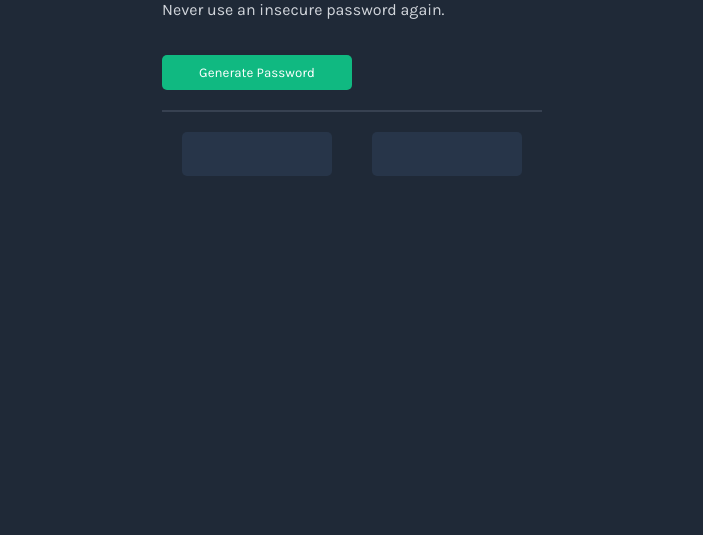
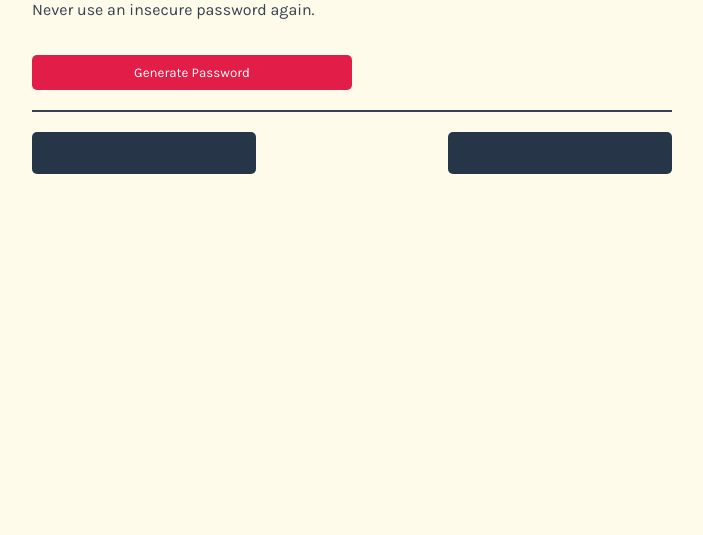
Before and after one commit to ATM-Codes/Password-Generator, a website built with Vite: page index.html in a window 1280 px wide. Shown: the part 265-800 px from the top of the page, without its empty margins (288-991 px from the left). Built offline with nearby package versions, Linux system fonts and the light colour scheme.

Commit message:
feat: Styling changes

```diff
--- a/index.css
+++ b/index.css
@@ -4,19 +4,19 @@ body {
     flex-direction: column;
     align-items: center;
     justify-content: center;
-    background-color: #1F2937;
+    background-color: #FFFBEB;
 }
 
 h1{
     font-family: "Karla", sans-serif;
-    color: #ffffff;
+    color: #111827;
     padding-bottom: 0;
     margin-bottom: 0;
 }
 
 p{
     font-family: "Karla", sans-serif;
-    color:#D1D5DB;
+    color:#374151;
 }
 
 #main-text{
@@ -29,43 +29,47 @@ p{
 }
 
 #container{
-    width: fit-content;
+    width: 50%;
+    padding: 0%;
+
 }
 
 .p-fields{
-    display: flex;
-    justify-content: center;
+    display:flex;
+    justify-content:space-between;
+    padding: 0;
+    margin: 0;
 }
 
 button{
     color:#ffffff;
-    background-color: #10B981;
+    background-color: #E11D48;
     font-family: "Karla", sans-serif;
     padding: 10px 20px;
     border-radius: 5px;
     border: none;
     align-items: start;
-    margin: 20px 120px 20px 0px;
+    margin: 20px 0px 20px 0px;
     width: 50%;
 
 }
 .password{
     background-color: #273549;
     font-family: "Karla", sans-serif;
-    padding: 1px 2px;
+    padding: 0px;
     border-radius: 5px;
     border: none;
     align-items: start;
-    margin: 20px 20px;
-    width: 150px;
+    width: 14rem;
 }
 
 .pbtn_text{
-   color:#55F991;
+   color:#F43F5E;
+   font-weight: 400;
 }
 
 hr{
     display: flex;
     width: 25%;
-    background-color: #2F3E53;
+    background-color:#9CA3AF;
 }
--- a/index.html
+++ b/index.html
@@ -7,15 +7,12 @@
 
     </head>
     <body>
-
         <div id="container">
             <div id="main-text">
-                <h1>Generate a <br><span style="color:#34D399"> random password </span></h1>
+                <h1>Generate a <br><span style="color:#881337"> random password </span></h1>
                 <p>Never use an insecure password again.</p>
                 <button onclick="generatePassword()">Generate Password</button>
             </div>
-
-
             <div class="p-fields">
                 <button class="password" id="p1"><p class="pbtn_text" id="p1text" style="visibility:hidden">0</p></button>
                 <button class="password" id="p2"><p class="pbtn_text" id="p2text" style="visibility:hidden">0</p></button>
--- a/index.js
+++ b/index.js
@@ -15,6 +15,7 @@ function generatePassword() {
 
         let i1 = Math.floor(Math.random() * characters.length);
         let i2 = Math.floor(Math.random() * characters.length);
+
 
 
 
```
